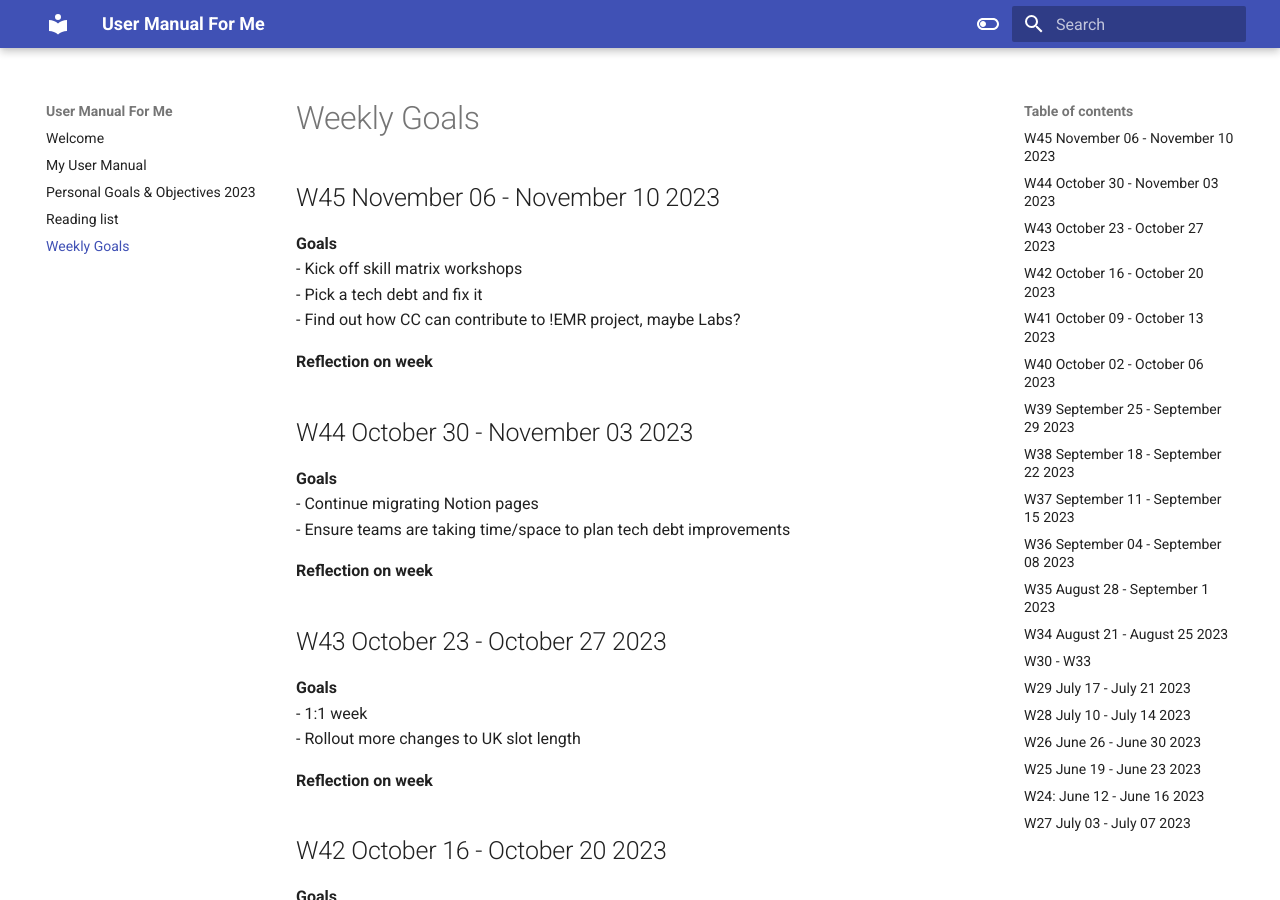
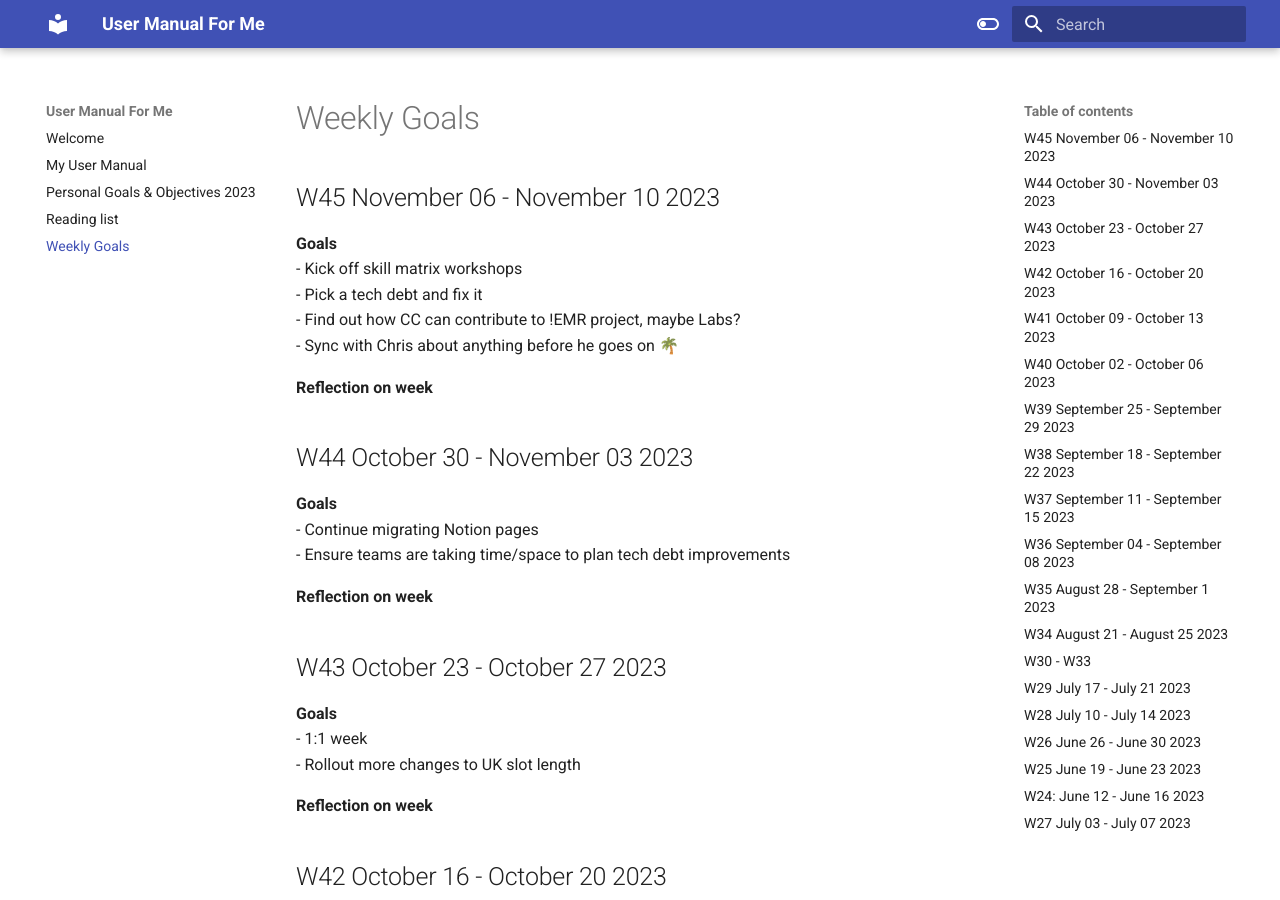
Before and after one commit to skakau/my-ramblings, an MkDocs documentation site: the page built from docs/Weekly Goals.md, in a window 1280 px wide and 900 px high. Built offline with MkDocs 1.6.1 and Material for MkDocs 9.7.7, drawn with Linux system fonts in a browser that asks for light colours.

Commit message:
[PUBLISHER] Merge #51

```diff
--- a/docs/Weekly Goals.md
+++ b/docs/Weekly Goals.md
@@ -7,6 +7,7 @@ share: true
 - Kick off skill matrix workshops
 - Pick a tech debt and fix it
 - Find out how CC can contribute to !EMR project, maybe Labs?
+- Sync with Chris about anything before he goes on 🌴
 
 **Reflection on week**
 
```
